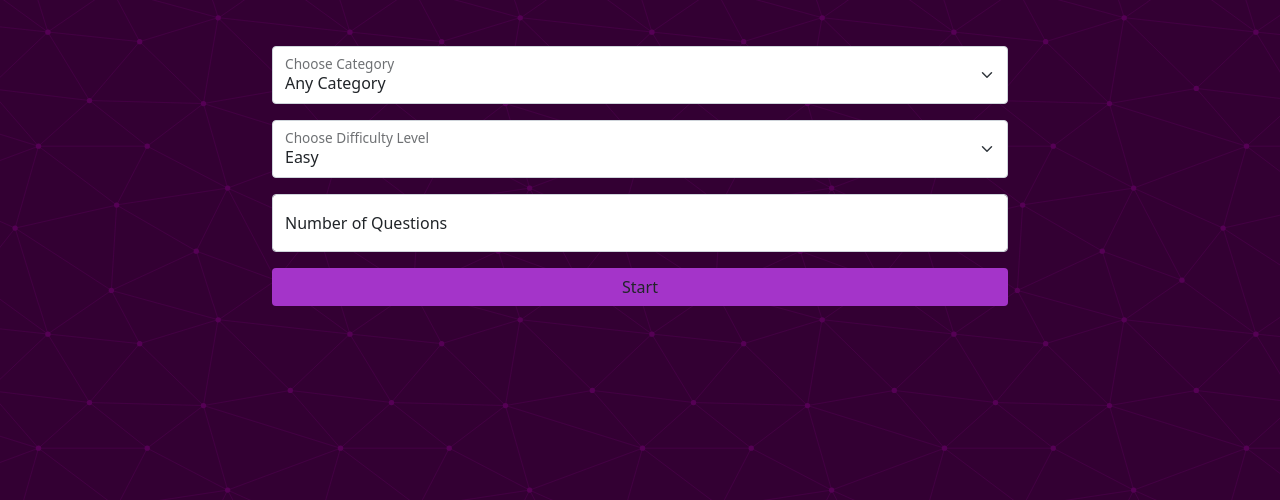
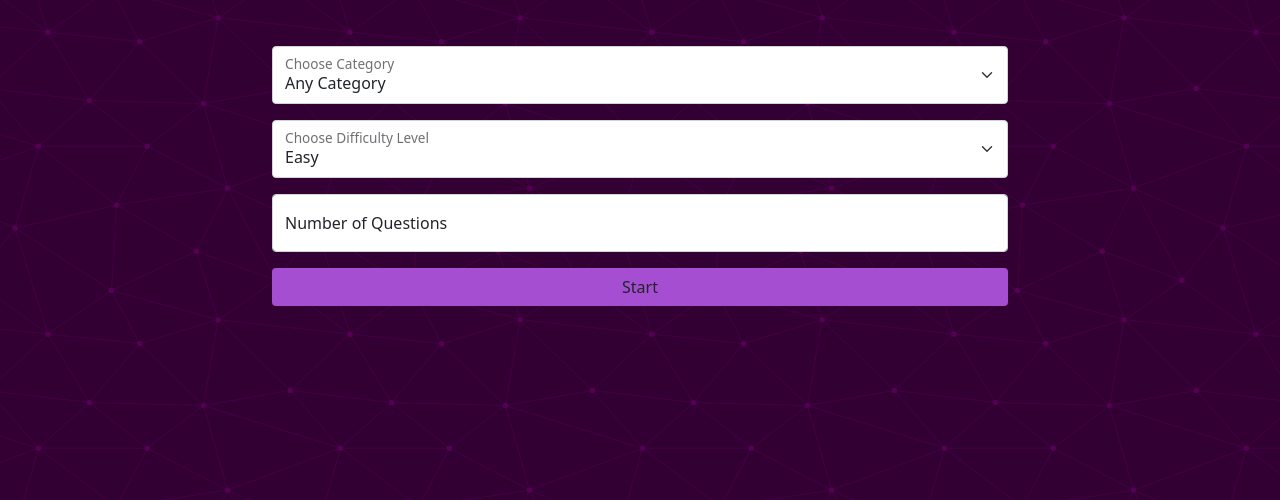
Before and after one commit to MayanShahin/Quiz-app, a plain HTML site: page index.html in a window 1280 px wide. Shown: the part 300-800 px from the top of the page. Drawn offline with nearby package versions, Linux system fonts and the light colour scheme.

Commit message:
Second commit

```diff
--- a/css/style.css
+++ b/css/style.css
@@ -56,7 +56,7 @@ body {
   --bs-btn-hover-color: #fff;
   --bs-btn-hover-bg: #4c4aae;
   --bs-btn-hover-border-color: #4c4aae;
-  background-color: rgb(164, 52, 201) ;
+  background-color: rgb(165, 78, 209) ;
 }
 .btn-questions{
   background-color: #fff !important;
```
